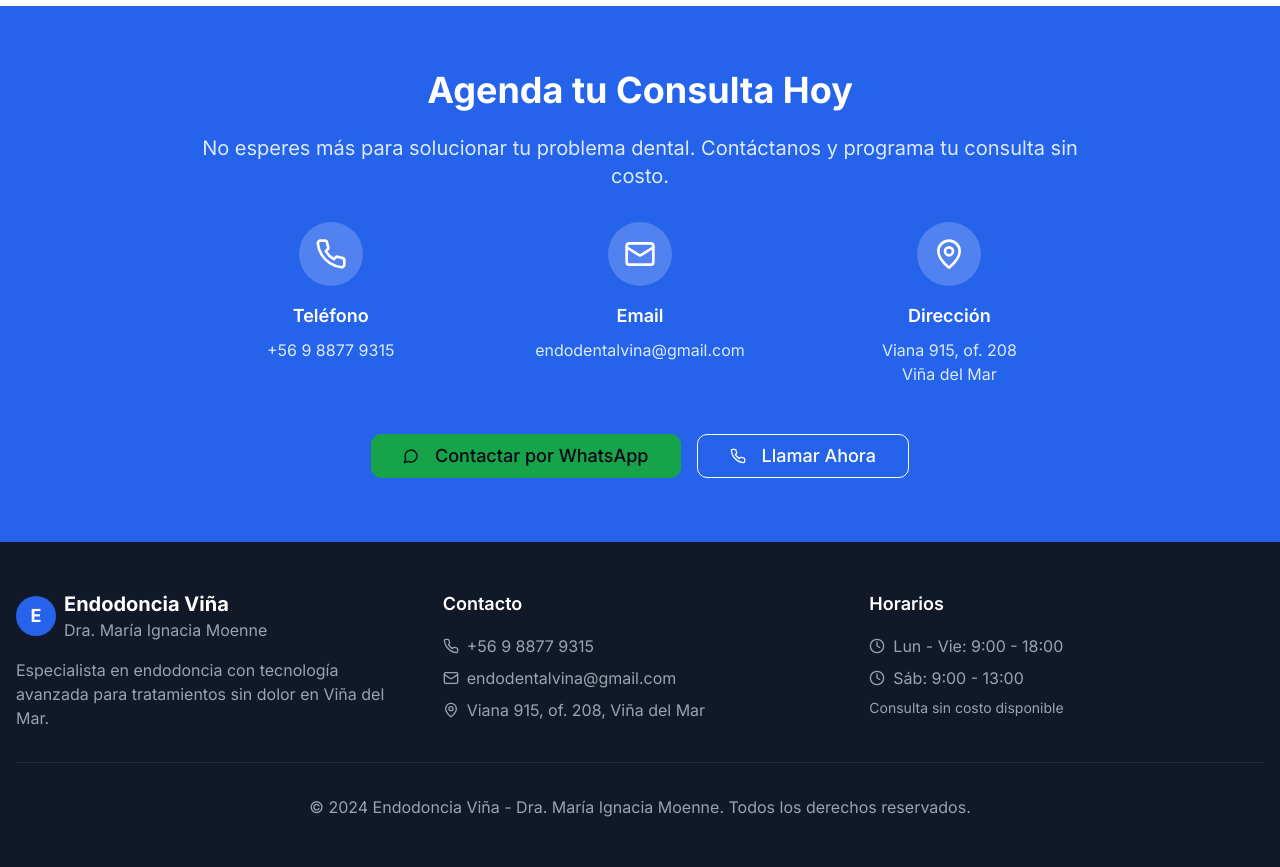
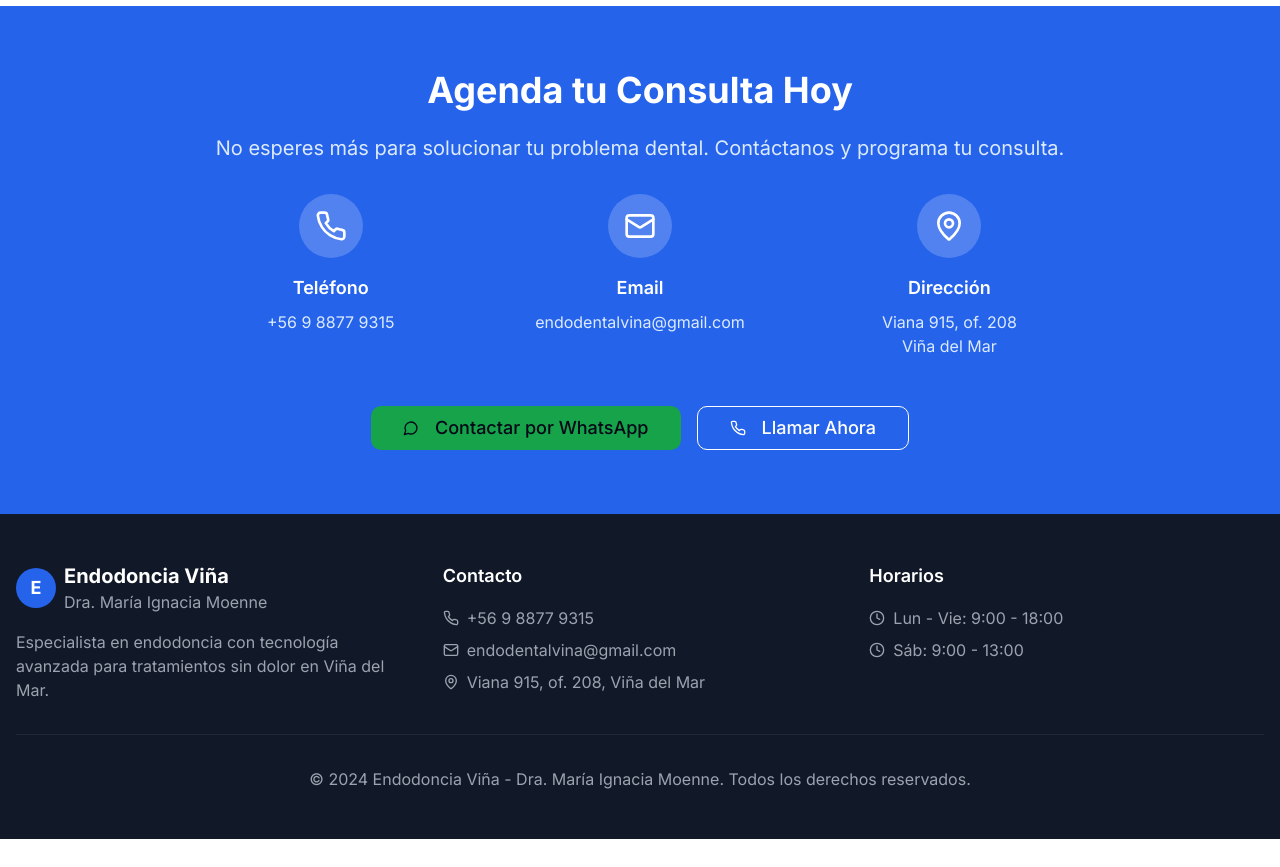
Before and after one commit to cvalverd/endodental, a Next.js app: page / in a window 1280 px wide. Shown: the part 3740-4607 px from the top of the page. After the commit the page ends 4579 px from the top, so only its background shows below. Built offline with nearby package versions, Linux system fonts and the light colour scheme.

Commit message:
feat: sync main changes to endodental project
Update all files with latest changes from main branch.

Co-authored-by: null <76707977+cvalverd@users.noreply.github.com>

```diff
--- a/app/ClientPage.tsx
+++ b/app/ClientPage.tsx
@@ -405,7 +405,7 @@ export default function ClientPage() {
             <div className="max-w-4xl mx-auto text-center">
               <h2 className="text-3xl md:text-4xl font-bold mb-6">Agenda tu Consulta Hoy</h2>
               <p className="text-xl mb-8 text-blue-100">
-                No esperes más para solucionar tu problema dental. Contáctanos y programa tu consulta sin costo.
+                No esperes más para solucionar tu problema dental. Contáctanos y programa tu consulta.
               </p>
 
               <div className="grid md:grid-cols-3 gap-8 mb-12">
@@ -511,7 +511,6 @@ export default function ClientPage() {
                     <Clock className="w-4 h-4" />
                     <span>Sáb: 9:00 - 13:00</span>
                   </div>
-                  <p className="text-sm">Consulta sin costo disponible</p>
                 </div>
               </div>
             </div>
```
